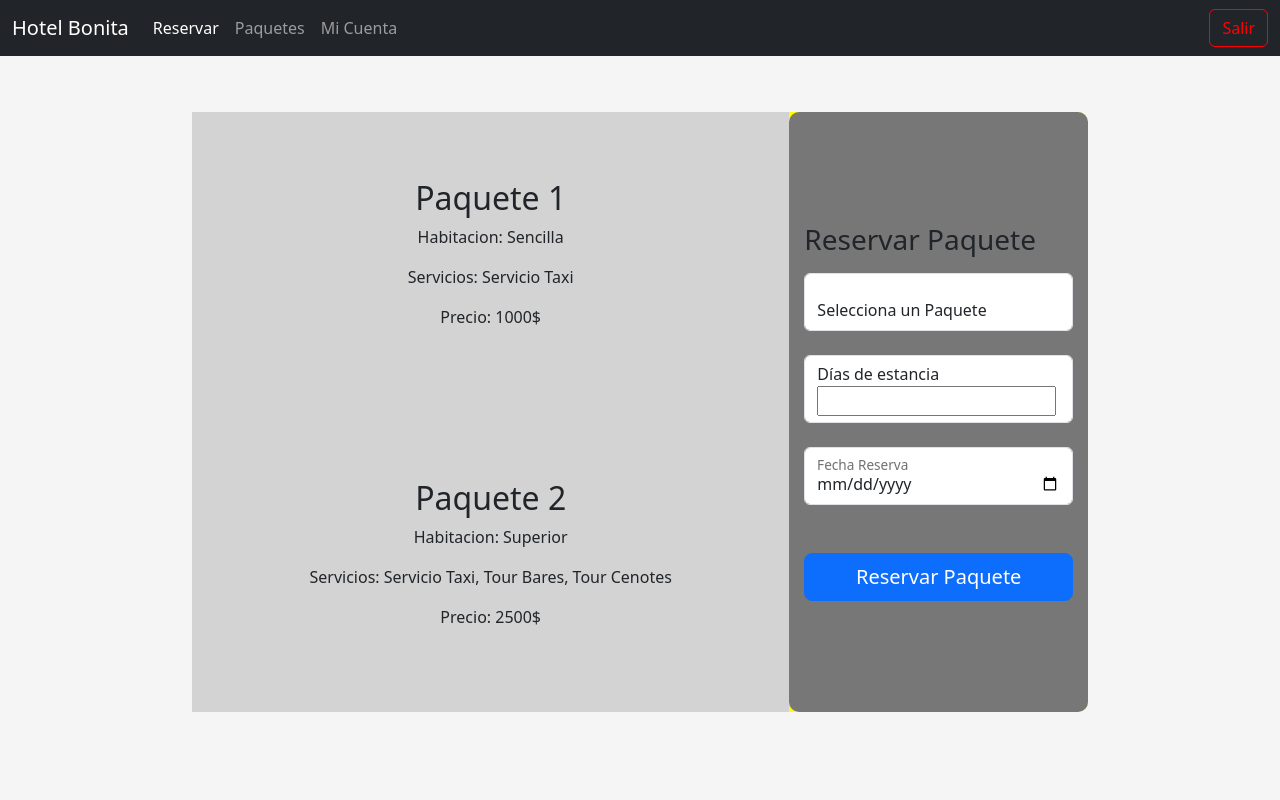
After one commit to OscarF17/bd-final, a Flask app: page /paquetes in a window 1280 px wide. The commit adds this page. Run offline with Flask 3, Linux system fonts and the light colour scheme; a user stored in the database is signed in; data comes from the database, SQL or seed files in the repository; some libraries are stand-ins or nearby versions.

Commit message:
Agregue la ventana paquetes

```diff
--- a/app.py
+++ b/app.py
@@ -67,6 +67,13 @@ def logout():
 def home():
     print(current_user.id)
     return render_template('home.html')
+
+
+@app.route('/paquetes')
+@login_required
+def paquetes():
+    print(current_user.id)
+    return render_template('paquetes.html')
 
 
 @app.route('/admin')
--- a/templates/home.html
+++ b/templates/home.html
@@ -31,7 +31,7 @@
               <a class="nav-link" href="reservas">Reservar</a>
             </li>
             <li class="nav-item">
-              <a class="nav-link" href="#">Paquetes</a>
+              <a class="nav-link" href="paquetes">Paquetes</a>
             </li>
             <li class="nav-item">
                 <a class="nav-link" href="miCuenta">Mi Cuenta</a>
--- /dev/null
+++ b/templates/paquetes.html
@@ -0,0 +1,132 @@
+{% extends './base.html' %}
+
+{% block title %}Login{% endblock %}
+
+
+{% block customCss %}
+<link rel="stylesheet" href="{{ url_for('static', filename='css/sign-in.css') }}">
+
+<style>
+    #divServicios {
+      width: 70%;
+      height: 600px;
+      background-color: yellow;
+      margin-left: auto;
+      margin-right: auto;
+      display: flex;
+    }
+
+    #izquierda {
+      flex-basis: 66.67%; /* 2/3 */
+      background-color: red; /* solo para ilustrar la parte izquierda */
+      display: flex;
+      flex-direction: column;
+    }
+
+    .seccion {
+      flex-basis: 50%;
+      background-color: lightgray; /* solo para ilustrar las secciones */
+      display: flex;
+      flex-direction: column;
+      justify-content: center;
+      align-items: center;
+    }
+  </style>
+
+{% endblock %}
+
+
+
+
+
+{% block body %}
+
+
+<header data-bs-theme="dark">
+    <nav class="navbar navbar-expand-md navbar-dark fixed-top bg-dark">
+      <div class="container-fluid">
+        <a class="navbar-brand" href="home">Hotel Bonita</a>
+        <button class="navbar-toggler" type="button" data-bs-toggle="collapse" data-bs-target="#navbarCollapse" aria-controls="navbarCollapse" aria-expanded="false" aria-label="Toggle navigation">
+          <span class="navbar-toggler-icon"></span>
+        </button>
+        <div class="collapse navbar-collapse" id="navbarCollapse">
+          <ul class="navbar-nav me-auto mb-2 mb-md-0">
+            <li class="nav-item">
+              <a class="nav-link active" href="reservas">Reservar</a>
+            </li>
+            <li class="nav-item">
+              <a class="nav-link" href="#">Paquetes</a>
+            </li>
+            <li class="nav-item">
+                <a class="nav-link " href="miCuenta">Mi Cuenta</a>
+              </li>
+          </ul>
+          <a class="btn btn-outline-success" style="color:red; border-color: red;" href="{{ url_for('logout') }}">Salir</a>
+        </div>
+      </div>
+    </nav>
+  </header>
+<br><br><br>
+
+<body>
+    <div id="divServicios">
+      <div id="izquierda">
+        <div class="seccion">
+          <h2>Paquete 1</h2>
+          <p>Habitacion: Sencilla</p>
+          <p>Servicios: Servicio Taxi</p>
+          <p>Precio: 1000$</p>
+        </div>
+        <div class="seccion">
+          <h2>Paquete 2</h2>
+          <p>Habitacion: Superior</p>
+          <p>Servicios: Servicio Taxi, Tour Bares, Tour Cenotes</p>
+          <p>Precio: 2500$</p>
+        </div>
+      </div>
+      <div id="derecha">
+        <main class="form-signin w-100 m-auto">
+            <form action="/comprarServicio" method="POST">
+
+                <h1 class="h3 mb-3 fw-normal">Reservar Paquete</h1>
+
+                <div class="form-floating">
+                    <label for="paqueteID" ></label>
+                    <select id="paqueteID" name="paqueteID" class="form-control" required>
+                        <option disabled selected>Selecciona un Paquete</option>
+                        <option value="2">1</option>
+                        <option value="1">2</option>
+
+                    </select>
+                </div>
+                <br>
+
+                <div class="form-control">
+                    <label for="dias">Días de estancia</label>
+                    <input type="number" name="dias" min="1" step="1" required>
+                  </div>
+                  <br>
+
+
+
+
+
+              <div class="form-floating">
+                  <input type="date" class="form-control" name="fechaReserva" required >
+                  <label for="fechaReserva">Fecha Reserva</label>
+                </div>
+                <br>
+
+                <br>
+
+
+              <button class="w-100 btn btn-lg btn-primary" type="submit">Reservar Paquete</button>
+
+            </form>
+          </main>
+    </div>
+    </div>
+  </body>
+
+
+{% endblock %}
```
